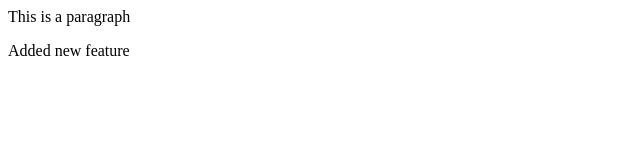
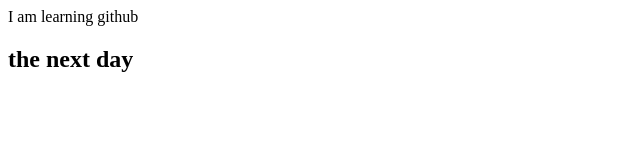
Before and after one commit to NasirAhammed810/localrepo, a plain HTML site: page index.html in a window 1280 px wide. Shown: the whole page, without its empty margins (0-640 px from the left). Drawn offline with Linux system fonts and the light colour scheme.

Commit message:
made two lines same in feature 1

```diff
--- a/index.html
+++ b/index.html
@@ -1,2 +1,2 @@
-<p>This is a paragraph<p>
-<p>Added new feature</p>
+<p>I am learning github</p>
+<h2>the next day</h2>
```
